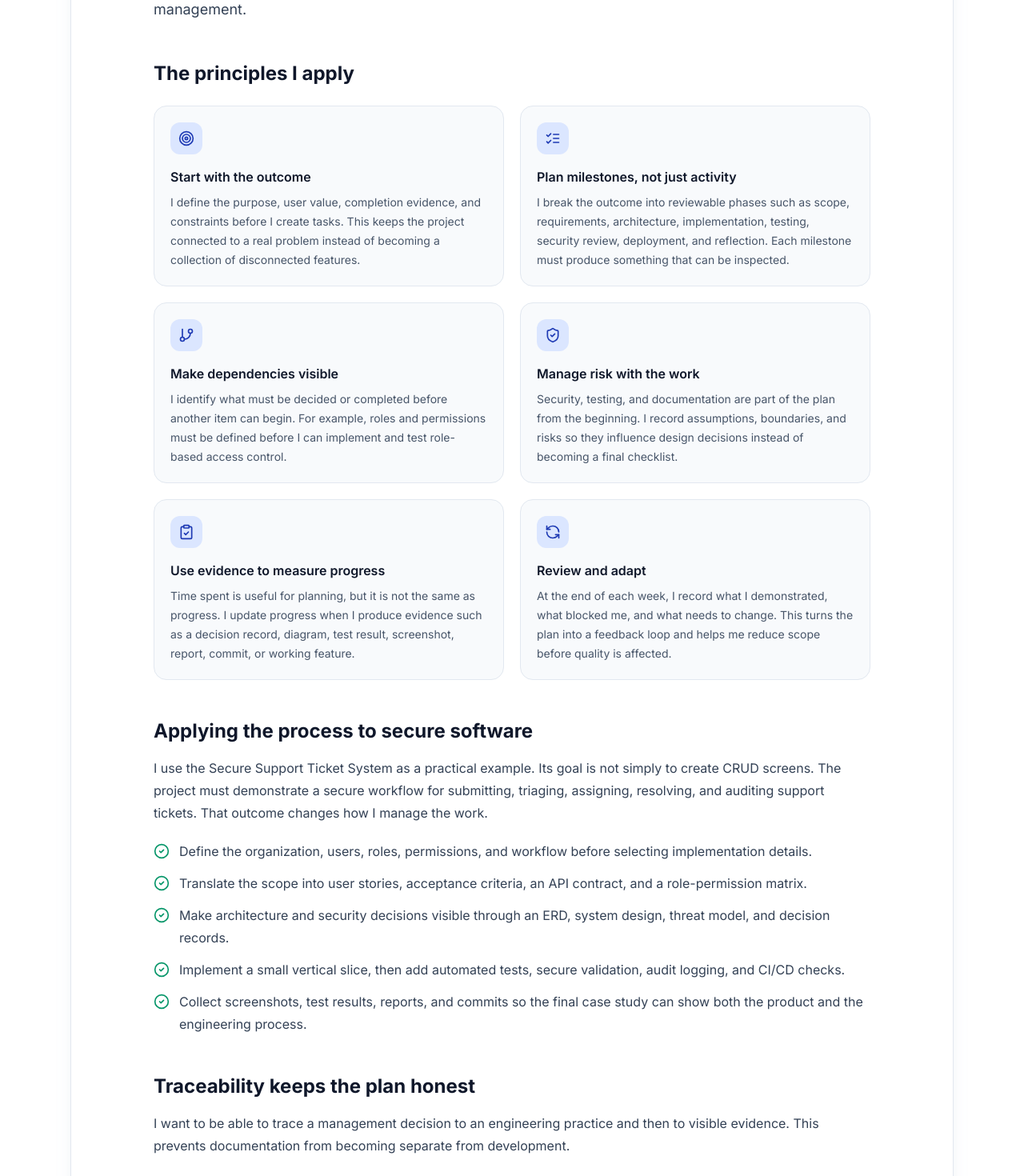
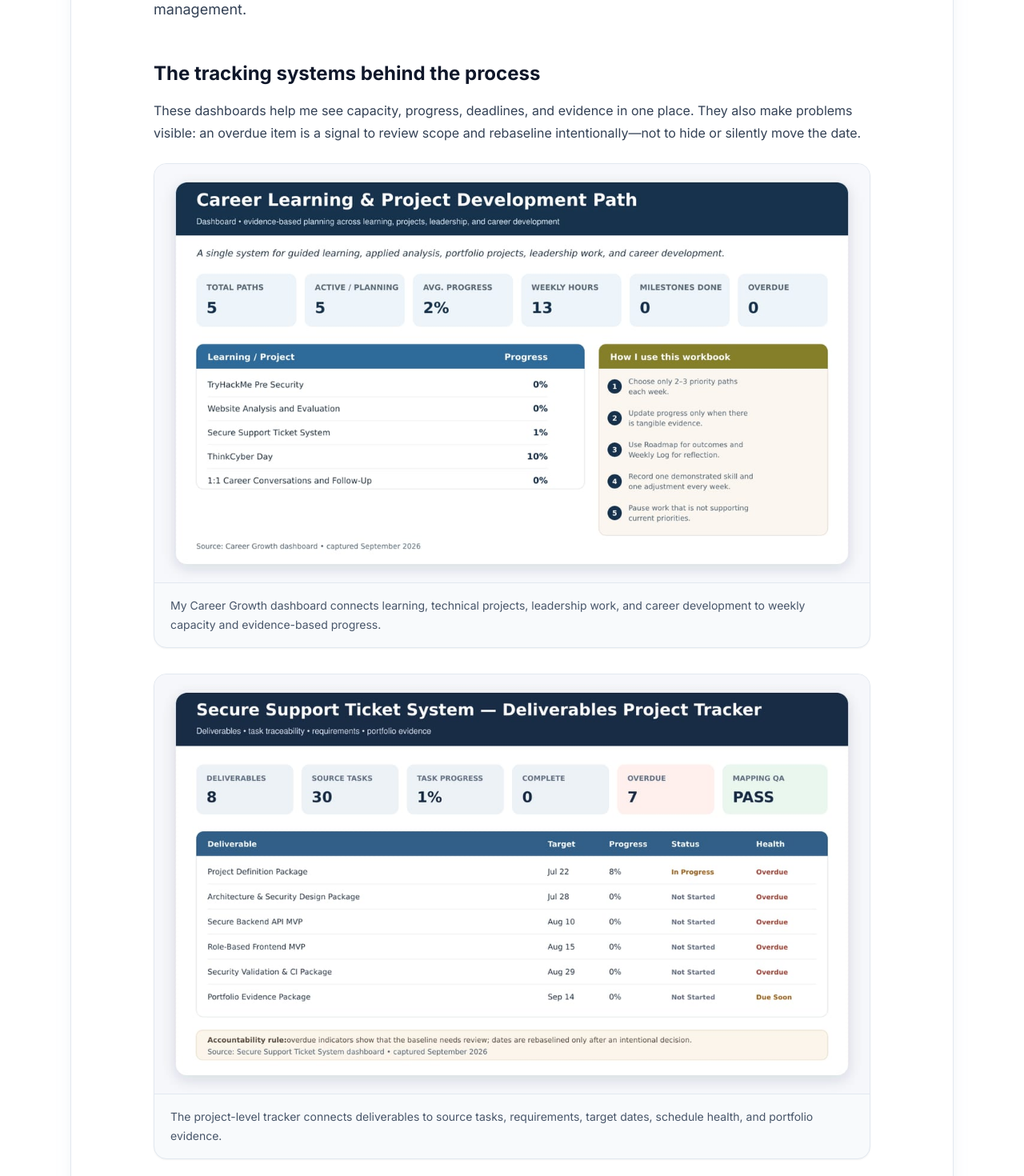
Before and after one commit to Lily-CS/Portfolio, a React (Vite) app: page / in a window 1280 px wide. Shown: the part 7500-8970 px from the top of the page at 80% size. Built offline with nearby package versions, Linux system fonts and the light colour scheme; the HTML template or start-up script is replaced by a standard one.

Commit message:
Add project tracking visuals to management article

```diff
--- a/src/components/Blog.tsx
+++ b/src/components/Blog.tsx
@@ -131,6 +131,51 @@ export default function Blog() {
                 next action. The system is intentionally lightweight, but the
                 principles come directly from software development management.
               </p>
+
+              <section className="mt-12" aria-labelledby="tracking-systems">
+                <h4
+                  id="tracking-systems"
+                  className="text-2xl font-bold text-slate-900"
+                >
+                  The tracking systems behind the process
+                </h4>
+                <p className="mt-4 leading-7 text-slate-700">
+                  These dashboards help me see capacity, progress, deadlines,
+                  and evidence in one place. They also make problems visible:
+                  an overdue item is a signal to review scope and rebaseline
+                  intentionally—not to hide or silently move the date.
+                </p>
+
+                <div className="mt-6 space-y-8">
+                  <figure className="overflow-hidden rounded-2xl border border-slate-200 bg-slate-50 shadow-sm">
+                    <img
+                      src="/tracking/career-growth-dashboard.jpg"
+                      alt="Career Growth dashboard showing active learning paths, weekly capacity, progress, milestones, and evidence-based accountability rules"
+                      className="h-auto w-full"
+                      loading="lazy"
+                    />
+                    <figcaption className="border-t border-slate-200 px-5 py-4 text-sm leading-6 text-slate-600">
+                      My Career Growth dashboard connects learning, technical
+                      projects, leadership work, and career development to
+                      weekly capacity and evidence-based progress.
+                    </figcaption>
+                  </figure>
+
+                  <figure className="overflow-hidden rounded-2xl border border-slate-200 bg-slate-50 shadow-sm">
+                    <img
+                      src="/tracking/ticket-project-dashboard.jpg"
+                      alt="Secure Support Ticket System dashboard showing deliverables, task progress, deadlines, schedule health, and traceability quality"
+                      className="h-auto w-full"
+                      loading="lazy"
+                    />
+                    <figcaption className="border-t border-slate-200 px-5 py-4 text-sm leading-6 text-slate-600">
+                      The project-level tracker connects deliverables to source
+                      tasks, requirements, target dates, schedule health, and
+                      portfolio evidence.
+                    </figcaption>
+                  </figure>
+                </div>
+              </section>
 
               <h4 className="mt-12 text-2xl font-bold text-slate-900">
                 The principles I apply
```
Also changed, not shown: public/tracking/career-growth-dashboard.jpg (added), public/tracking/ticket-project-dashboard.jpg (added).
